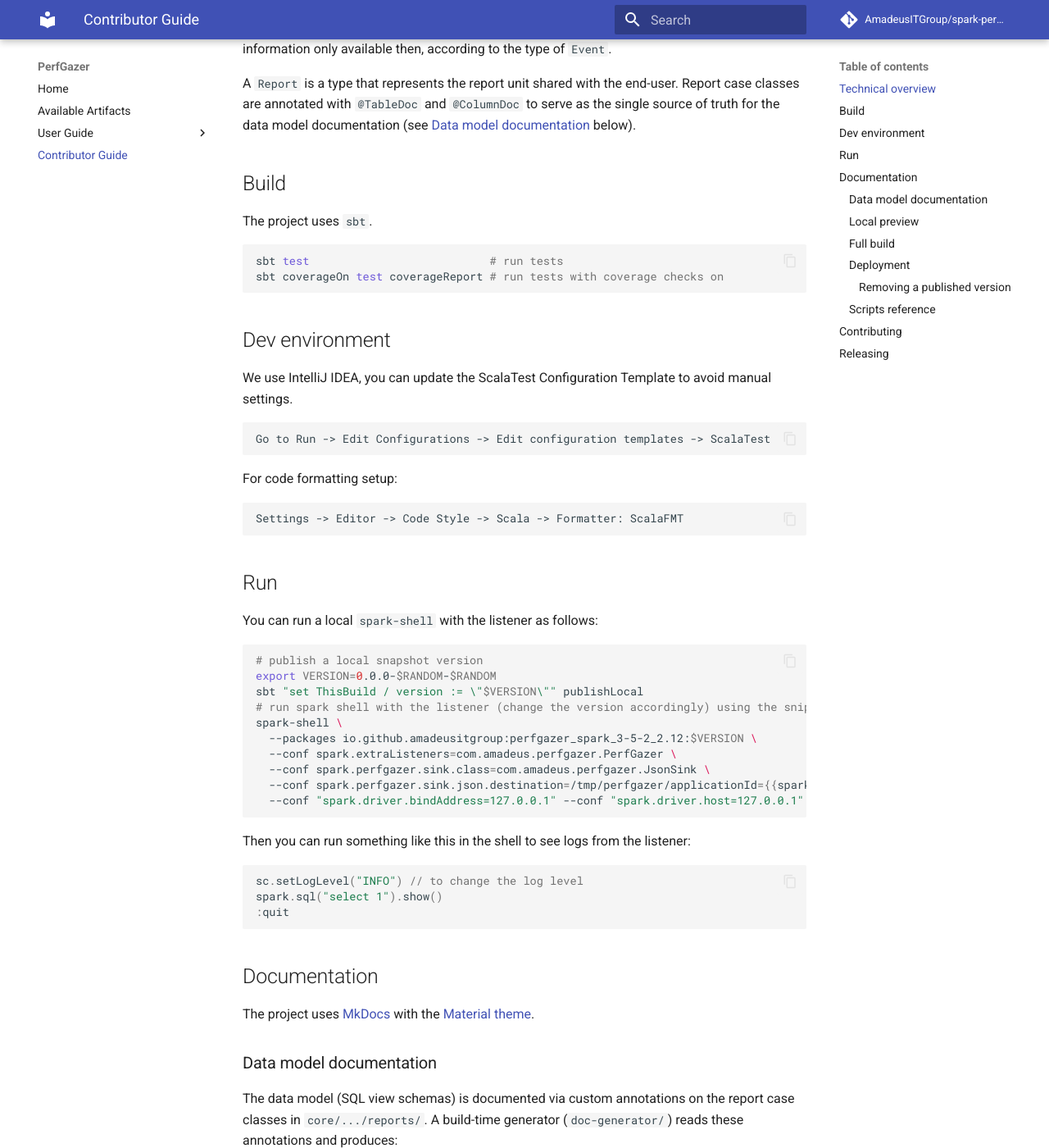
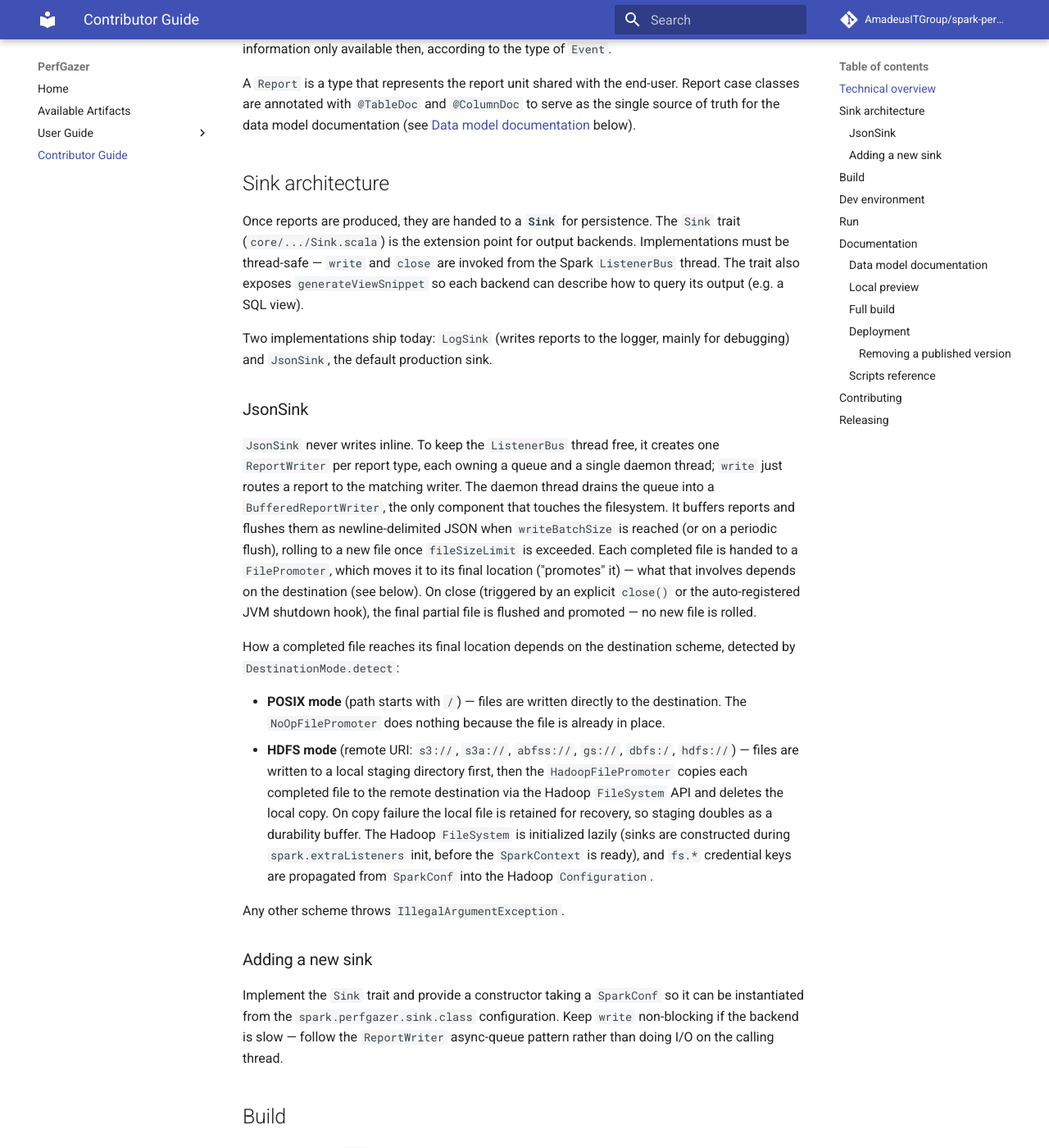
Before and after one commit to AmadeusITGroup/spark-perf-gazer, an MkDocs documentation site: the page built from docs/contributor_guide.md, in a window 1280 px wide and 1400 px high, scrolled down 545 px. Shown: the whole window at 82% size. Built offline with MkDocs 1.6.1 and Material for MkDocs 9.7.7, drawn with Linux system fonts in a browser that asks for light colours; comment, search, counter and statistics services are not loaded; the version menu is left out.

Commit message:
docs: document sink architecture and HDFS driver resource considerations

```diff
--- a/docs/contributor_guide.md
+++ b/docs/contributor_guide.md
@@ -22,6 +22,49 @@
 A `Report` is a type that represents the report unit shared with the end-user.
 Report case classes are annotated with `@TableDoc` and `@ColumnDoc` to serve as the single source of truth
 for the data model documentation (see [Data model documentation](#data-model-documentation) below).
+
+## Sink architecture
+
+Once reports are produced, they are handed to a **`Sink`** for persistence. The `Sink` trait
+(`core/.../Sink.scala`) is the extension point for output backends. Implementations must be
+thread-safe — `write` and `close` are invoked from the Spark `ListenerBus` thread. The trait also
+exposes `generateViewSnippet` so each backend can describe how to query its output (e.g. a SQL view).
+
+Two implementations ship today: `LogSink` (writes reports to the logger, mainly for debugging) and
+`JsonSink`, the default production sink.
+
+### JsonSink
+
+`JsonSink` never writes inline. To keep the `ListenerBus` thread free, it creates one `ReportWriter`
+per report type, each owning a queue and a single daemon thread; `write` just routes a report to the
+matching writer. The daemon thread drains the queue into a `BufferedReportWriter`, the only component
+that touches the filesystem. It buffers reports and flushes them as newline-delimited JSON when
+`writeBatchSize` is reached (or on a periodic flush), rolling to a new file once `fileSizeLimit`
+is exceeded. Each completed file is handed to a `FilePromoter`, which moves it to its final location
+("promotes" it) — what that involves depends on the destination (see below). On close (triggered by
+an explicit `close()` or the auto-registered JVM shutdown hook), the final partial file is flushed and
+promoted — no new file is rolled.
+
+How a completed file reaches its final location depends on the destination scheme, detected by
+`DestinationMode.detect`:
+
+- **POSIX mode** (path starts with `/`) — files are written directly to the destination. The
+  `NoOpFilePromoter` does nothing because the file is already in place.
+- **HDFS mode** (remote URI: `s3://`, `s3a://`, `abfss://`, `gs://`, `dbfs:/`, `hdfs://`) — files are
+  written to a local staging directory first, then the `HadoopFilePromoter` copies each completed
+  file to the remote destination via the Hadoop `FileSystem` API and deletes the local copy. On copy
+  failure the local file is retained for recovery, so staging doubles as a durability buffer. The
+  Hadoop `FileSystem` is initialized lazily (sinks are constructed during `spark.extraListeners`
+  init, before the `SparkContext` is ready), and `fs.*` credential keys are propagated from
+  `SparkConf` into the Hadoop `Configuration`.
+
+Any other scheme throws `IllegalArgumentException`.
+
+### Adding a new sink
+
+Implement the `Sink` trait and provide a constructor taking a `SparkConf` so it can be instantiated
+from the `spark.perfgazer.sink.class` configuration. Keep `write` non-blocking if the backend is slow
+— follow the `ReportWriter` async-queue pattern rather than doing I/O on the calling thread.
 
 ## Build
 
--- a/mkdocs.yml
+++ b/mkdocs.yml
@@ -21,6 +21,7 @@
       - Setup via Spark Properties: user_guide/setup_spark_properties.md
       - Setup via Code: user_guide/setup_code.md
       - Databricks: user_guide/databricks.md
+      - Driver Resources: user_guide/driver_resources.md
       - Analyze with SQL: user_guide/analyze_sql.md
       - Data Model Reference: user_guide/data_model.md
   - Contributor Guide: contributor_guide.md
```
Also changed, not shown: docs/user_guide/databricks.md (+0 -10 lines), docs/user_guide/driver_resources.md (added, +15 -0 lines), docs/user_guide/setup_code.md (+15 -1 lines), docs/user_guide/setup_spark_properties.md (+3 -2 lines).
